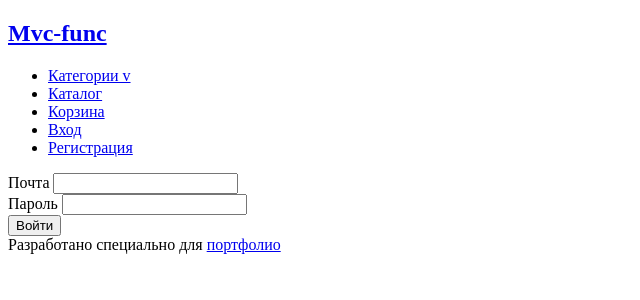
After one commit to AtmoSL/func-mvc, a PHP site: page /login/ in a window 1280 px wide. The commit adds this page. Shown: the top 300 px of the page, without its empty margins (0-640 px from the left). Run offline with PHP 8.4, Linux system fonts and the light colour scheme; data that the repository does not hold is empty; some libraries are stand-ins or nearby versions.

Commit message:
Вход в аккаунт

```diff
--- a/views/layouts/head.php
+++ b/views/layouts/head.php
@@ -58,19 +58,25 @@
                     </li>
                     <li class="header__navigation__list__item">
                         <a href="/cart/"><span id="#cartCounter">
-                                <?php if (isset($_SESSION['cart']['count']) && $_SESSION['cart']['count'] > 0){ ?>
+                                <?php if (isset($_SESSION['cart']['count']) && $_SESSION['cart']['count'] > 0) { ?>
                                     (<?= $_SESSION['cart']['count'] ?>)<?php } ?></span>
                             Корзина</a>
                     </li>
-                    <li class="header__navigation__list__item">
-                        <?php if(!isset($_SESSION['user'])) {?>
-                        <a href="/register/">
-                            Регистрация</a>
-                       <?php }else{ ?>
+                    <?php if (!isset($_SESSION['user'])) { ?>
+                        <li class="header__navigation__list__item">
+                            <a href="/login/">
+                                Вход</a>
+                        </li>
+                        <li class="header__navigation__list__item">
+                            <a href="/register/">
+                                Регистрация</a>
+                        </li>
+                    <?php } else { ?>
+                        <li class="header__navigation__list__item">
                             <a href="/login/logout/">
                                 Выход</a>
-                        <?php }?>
-                    </li>
+                        </li>
+                    <?php } ?>
                 </ul>
             </nav>
         </div>
--- /dev/null
+++ b/views/login.php
@@ -0,0 +1,32 @@
+<?php require_once 'layouts/head.php'; ?>
+
+<section class="login">
+    <div class="container">
+        <form class="login__form form" action="/login/auth/" method="post">
+            <div class="login__form__element form__element">
+                <label for="email">Почта</label>
+                <input type="email" name="email" id="email">
+            </div>
+            <div class="login__form__element form__element">
+                <label for="password">Пароль</label>
+                <input type="password" name="password" id="password">
+            </div>
+           <?php if(isset($_SESSION["messages"])){ ?>
+            <div class="login__form__element form__element">
+                <div class="login__form__message form__message">
+                    <ul>
+                        <?php foreach ($_SESSION["messages"] as $msg) {  ?>
+                        <li><?= $msg ?></li>
+                        <?php } ?>
+                    </ul>
+                </div>
+            </div>
+            <?php }  unset($_SESSION["messages"]); ?>
+            <div class="login__form__element form__element">
+                <button type="submit" class="registration__form__btn form__btn">Войти</button>
+            </div>
+        </form>
+    </div>
+</section>
+
+<?php require_once 'layouts/footer.php'; ?>
```
Also changed, not shown: controllers/LoginController.php (+59 -2 lines), models/UserModel.php (+13 -0 lines).
